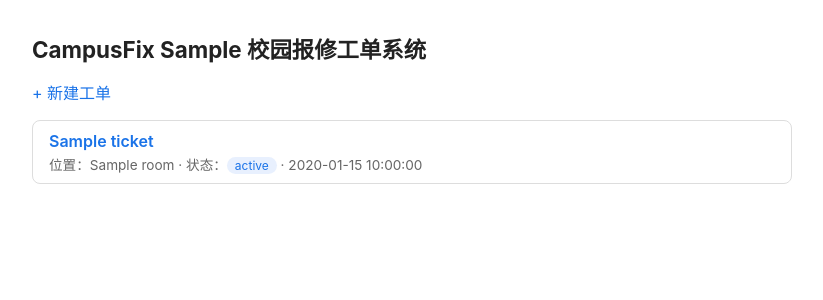
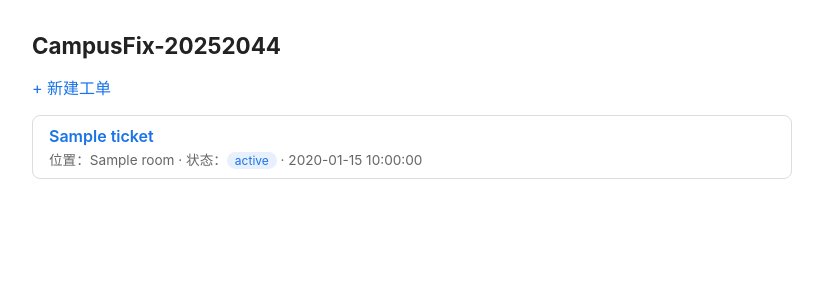
Before and after one commit to Carey0216/campusfix-starter, a Flask app: template templates/index.html in a window 1280 px wide. Shown: the top 300 px of the page, without its empty margins (228-1051 px from the left). Run offline with Flask 3, Linux system fonts and the light colour scheme; the template is opened without the code that fills it: most values are stand-ins (such as "Sample title", 1, 10 or a date in 2020); parts of the project's set-up code (start-up, migrations or seed data) failed here and were passed over.

Commit message:
feat: display CampusFix-20252044 on homepage

```diff
--- a/app.py
+++ b/app.py
@@ -1,4 +1,4 @@
-"""CampusFix 校园报修工单系统 - Flask 入口"""
+"""CampusFix-20252044 校园报修工单系统 - Flask 入口"""
 import logging
 import os
 import sqlite3
--- a/templates/index.html
+++ b/templates/index.html
@@ -14,7 +14,7 @@
   </style>
 </head>
 <body>
-    <h1>CampusFix {{ app_version }} 校园报修工单系统</h1>
+    <h1>CampusFix-20252044</h1>
   <p><a href="{{ url_for('create_ticket') }}">+ 新建工单</a></p>
   {% if tickets %}
     {% for t in tickets %}
```
Also changed, not shown: tests/test_index_title.py (added, +5 -0 lines).
